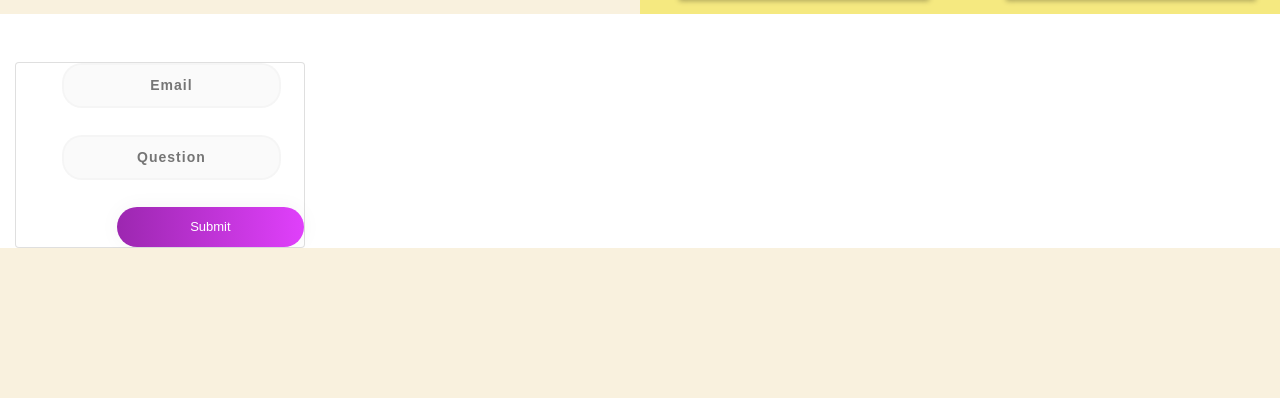
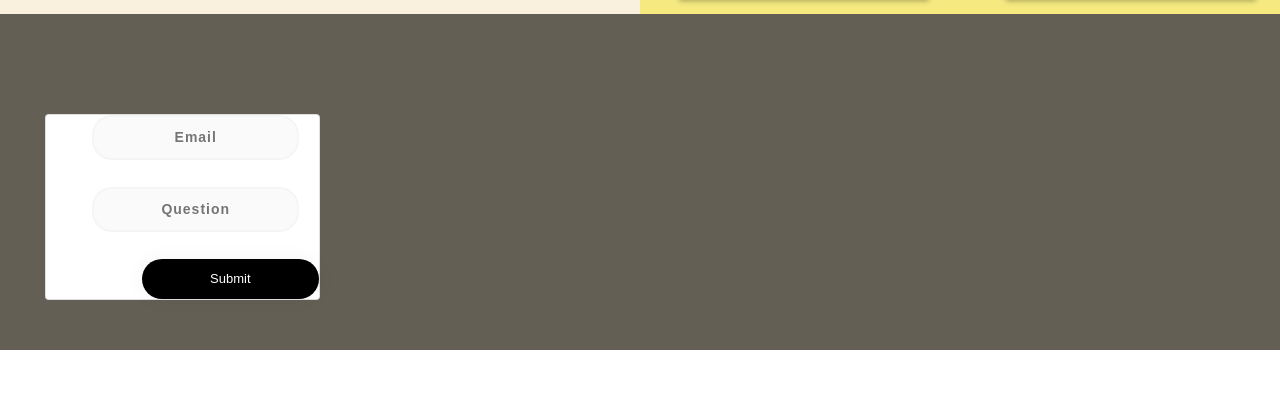
Before and after one commit to galinasu23-meet/ukko2-project, a Flask app: page /info in a window 1280 px wide. Shown: the part 1052-1450 px from the top of the page. Before the commit the page ends 1300 px from the top, so only its background shows below. Run offline with Flask 2, Linux system fonts and the light colour scheme.

Commit message:
changes in info and  css

```diff
--- a/ukko/static/css/styles.css
+++ b/ukko/static/css/styles.css
@@ -1,3 +1,3 @@
 font{
-	font-family:wfont_feedb0_4d728b559c3341889e5a243c62d9a141,wf_4d728b559c3341889e5a243c6,orig_roboto_thin;
+	font-family:roboto-thin,roboto,sans-serif;
 }
--- a/ukko/templates/info.html
+++ b/ukko/templates/info.html
@@ -2,6 +2,7 @@
 <html lang="en">
     <head>
         <meta charset="UTF-8">
+        <link href="https://fonts.googleapis.com/css2?family=Roboto:wght@300&display=swap" rel="stylesheet">
         <link rel="stylesheet" href="static/css/style.css">
         <link rel="stylesheet" href="https://cdn.jsdelivr.net/npm/bootstrap@4.3.1/dist/css/bootstrap.min.css" integrity="sha384-ggOyR0iXCbMQv3Xipma34MD+dH/1fQ784/j6cY/iJTQUOhcWr7x9JvoRxT2MZw1T" crossorigin="anonymous">
         <title>events</title>
@@ -12,9 +13,6 @@
 
         <style>
 
-            body {
-                font-family: Arial;
-            }
             #nav{
                 background-color:rgb(217, 186, 55);
             }
@@ -58,7 +56,7 @@
                 cursor: pointer;
                 border-radius: 5em;
                 color: #fff;
-                background: linear-gradient(to right, #9C27B0, #E040FB);
+                background: black;
                 border: 0;
                 padding-left: 40px;
                 padding-right: 40px;
@@ -91,6 +89,15 @@
 
             .form{
                 left:50% ;
+            }
+
+            #box {
+                background: rgb(99, 95, 84);
+                font-size: 20px;
+                padding: 30px;
+                border: 0px solid lightgray;
+                padding-bottom : 50px;
+                padding-top: 100px;
             }
 
 
@@ -247,6 +254,10 @@
                 font-size: 16px;
             }
 
+            body{
+                font-family:roboto-thin,roboto,sans-serif;
+            }
+
         </style>
 
         <nav style="background-color: rgb(252, 213, 52); ? "class="navbar navbar-expand-lg navbar-light  nav">
@@ -301,7 +312,7 @@
                     <!-- 1 -->
                     <div class="container">
                         <div class="img-container">
-                             <img src="https://images.unsplash.com/photo-1534809027769-b00d750a6bac?ixlib=rb-1.2.1&ixid=eyJhcHBfaWQiOjEyMDd9&auto=format&fit=crop&w=1534&q=80" alt="">
+                             <img src="https://dl.airtable.com/.attachments/405bd902338bf37ff8f2d62fdb29b0f0/151c4d80/JennyLevineFinke.jpg?ts=1652560554&userId=usrZM6eTKFEu0hqym&cs=324d733efa2382a3" alt="">
                         </div>
                         <ul class="social-media">
                             <li><a href="#"><i class="fa fa-facebook"></i></a></li>
@@ -319,7 +330,7 @@
                     <!-- 2 -->
                     <div class="container">
                         <div class="img-container">
-                             <img src="https://images.unsplash.com/photo-1534809027769-b00d750a6bac?ixlib=rb-1.2.1&ixid=eyJhcHBfaWQiOjEyMDd9&auto=format&fit=crop&w=1534&q=80" alt="">
+                             <img src="https://natfluence.com/wp-content/uploads/2017/06/jackieaanonsen4.jpg" alt="">
                         </div>
                         <ul class="social-media">
                             <li><a href="#"><i class="fa fa-facebook"></i></a></li>
@@ -409,10 +420,7 @@
                 </div>
             </div>
         </div>
-
-        <br>
-        <br>
-
+    <div id="box">
     <form method = "POST" action = "/info" style="left:" class="form">
         <div class="col-md-3 col-sm-6">
             <div class="card card-block">
@@ -422,6 +430,8 @@
             </div>
         </div>
     </form >
+    </div>
+    <br><br>
 
         <!-- Bootstrap core JS-->
         <script src="https://cdn.jsdelivr.net/npm/bootstrap@5.1.3/dist/js/bootstrap.bundle.min.js"></script>
```
